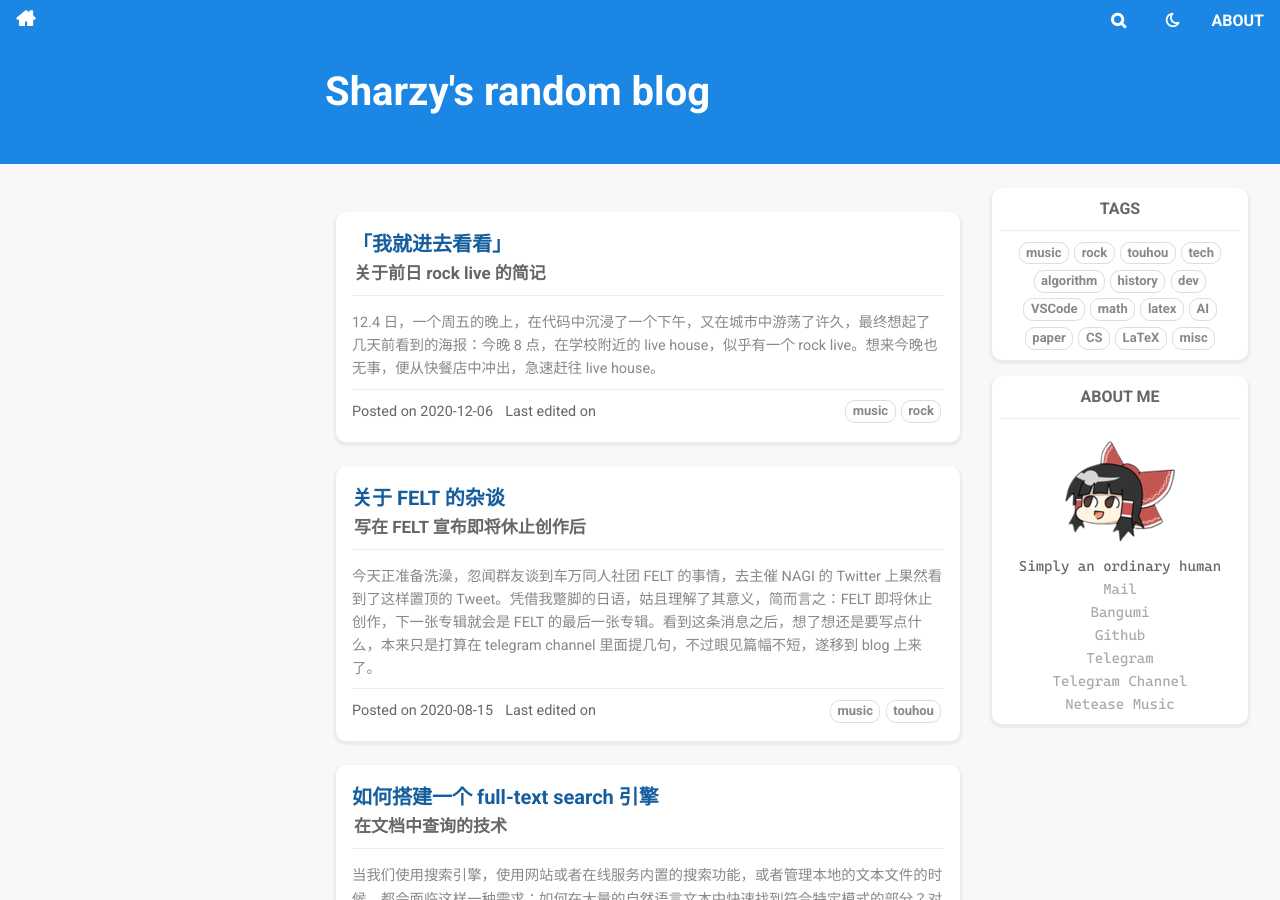
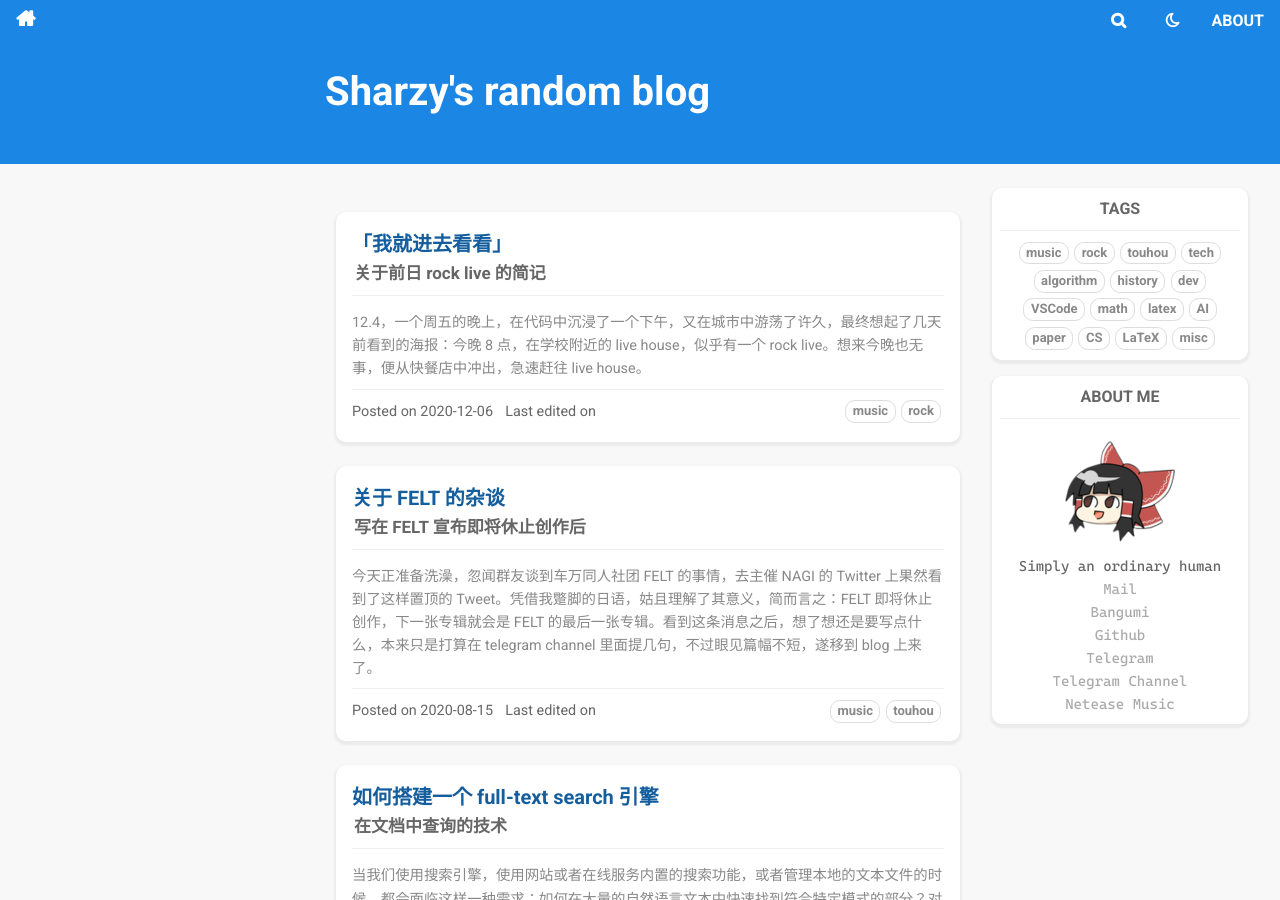
Before and after one commit to SharzyL/SharzyL.github.io, a Jekyll site: the page built from index.html, in a window 1280 px wide and 900 px high. Built offline with Jekyll 4.4.1, drawn with Linux system fonts in a browser that asks for light colours; nearby versions of some CDN libraries.

Commit message:
fix typo

```diff
--- a/_posts/2020-12-6-rock-live.md
+++ b/_posts/2020-12-6-rock-live.md
@@ -4,7 +4,7 @@ subtitle: 关于前日 rock live 的简记
 tags: music rock
 ---
 
-12.4 日，一个周五的晚上，在代码中沉浸了一个下午，又在城市中游荡了许久，最终想起了几天前看到的海报：今晚 8 点，在学校附近的 live house，似乎有一个 rock live。想来今晚也无事，便从快餐店中冲出，急速赶往 live house。
+12.4，一个周五的晚上，在代码中沉浸了一个下午，又在城市中游荡了许久，最终想起了几天前看到的海报：今晚 8 点，在学校附近的 live house，似乎有一个 rock live。想来今晚也无事，便从快餐店中冲出，急速赶往 live house。
 
 ![](https://p.sda1.dev/0/ad4fcbea444e5af0c9f3d2604918efaa/logos.jpg)
 
```
Also changed, not shown: other parts of _posts/2020-12-6-rock-live.md (+1 -1 lines), _posts/2020-7-11-search-algorithm.md (+1 -1 lines).
